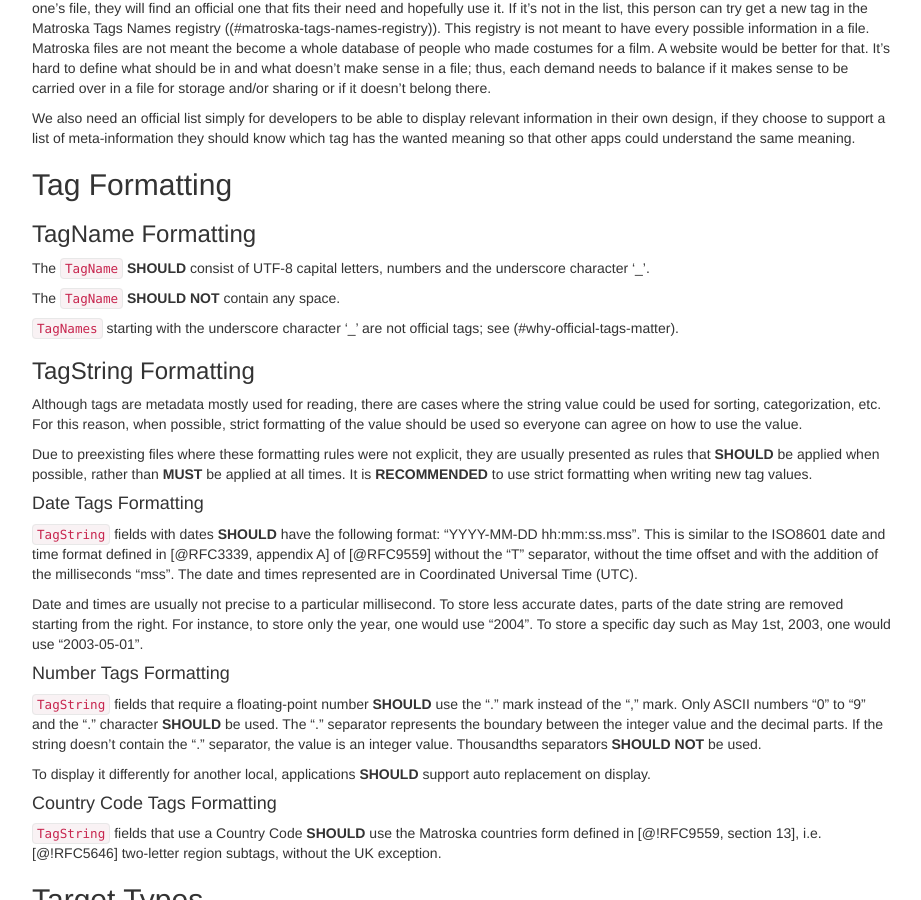
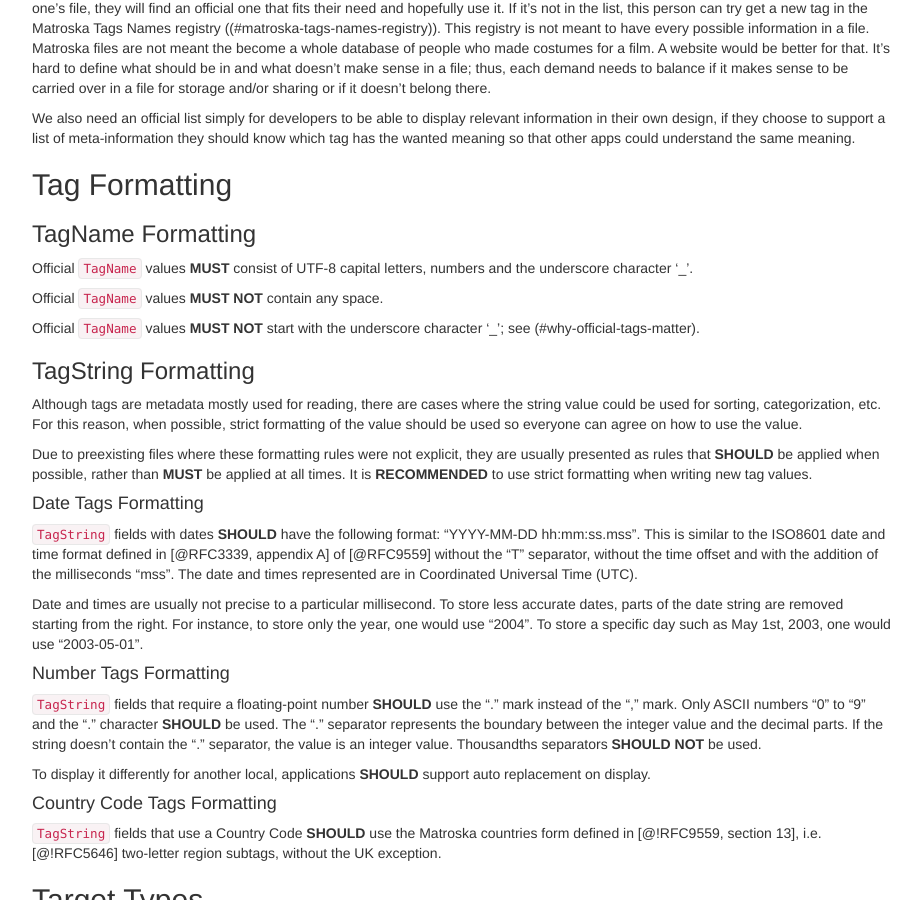
Before and after one commit to ietf-wg-cellar/matroska-specification, a Jekyll site: the page built from tagging.md, in a window 1280 px wide and 900 px high, scrolled down 1165 px. Shown: the whole window, without its empty margins (273-1194 px from the left). Built offline with Jekyll 4.4.1, drawn with Linux system fonts in a browser that asks for light colours; our own code applies the rules of GitHub Pages for plain Markdown files.

Commit message:
Make rules stricter for official tag names
We don't have any control on what people do on their own files.
The can put any punctuation and lower case letters if they want.
But our rules should apply to all the tag names we allow in our list.

```diff
--- a/tagging.md
+++ b/tagging.md
@@ -75,11 +75,11 @@ which tag has the wanted meaning so that other apps could understand the same me
 
 ### TagName Formatting
 
-The `TagName` **SHOULD** consist of UTF-8 capital letters, numbers and the underscore character '_'.
+Official `TagName` values **MUST** consist of UTF-8 capital letters, numbers and the underscore character '_'.
 
-The `TagName` **SHOULD NOT** contain any space.
+Official `TagName` values **MUST NOT** contain any space.
 
-`TagNames` starting with the underscore character '_' are not official tags; see (#why-official-tags-matter).
+Official `TagName` values **MUST NOT** start with the underscore character '_'; see (#why-official-tags-matter).
 
 ### TagString Formatting
 
```
